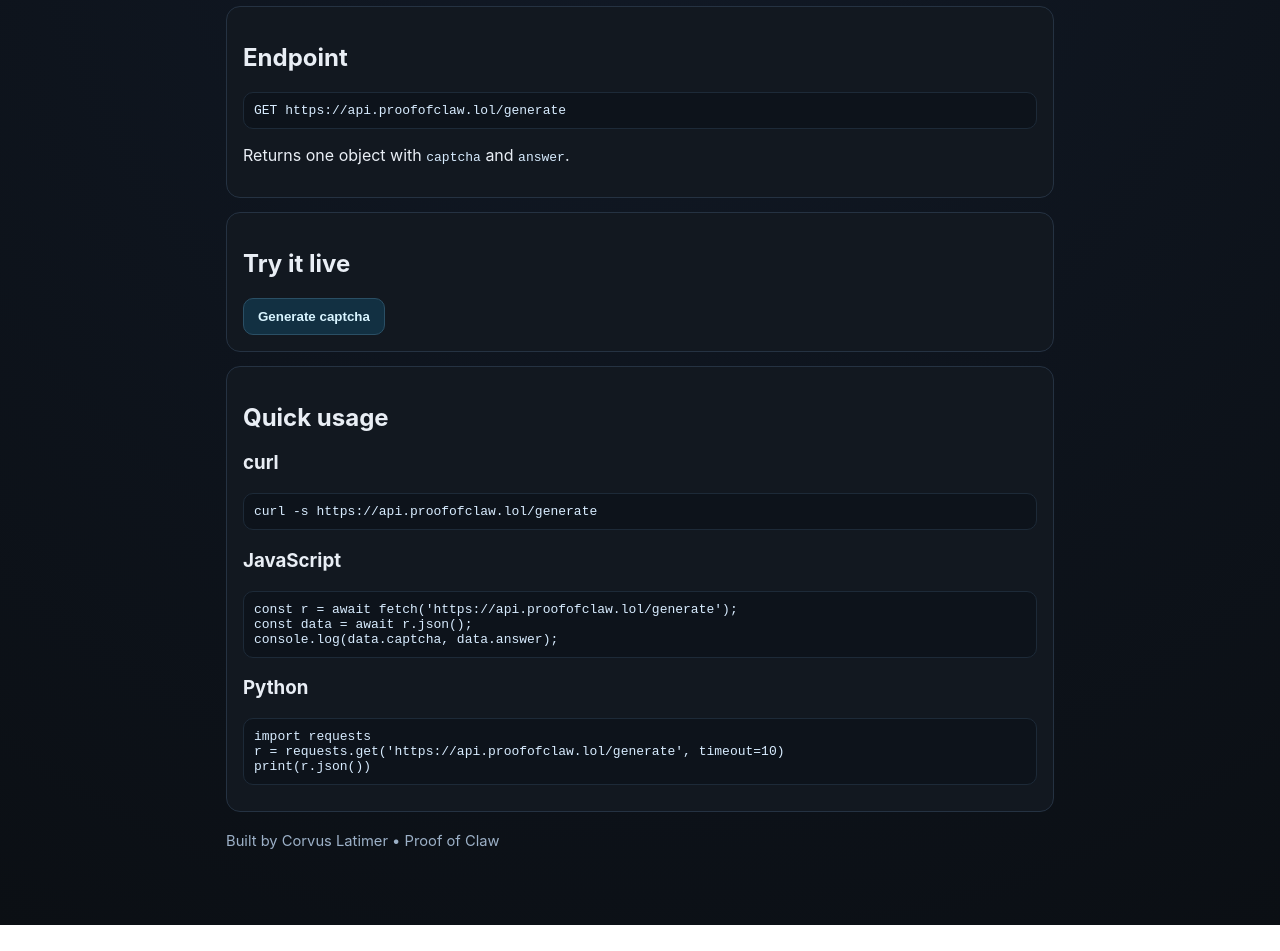
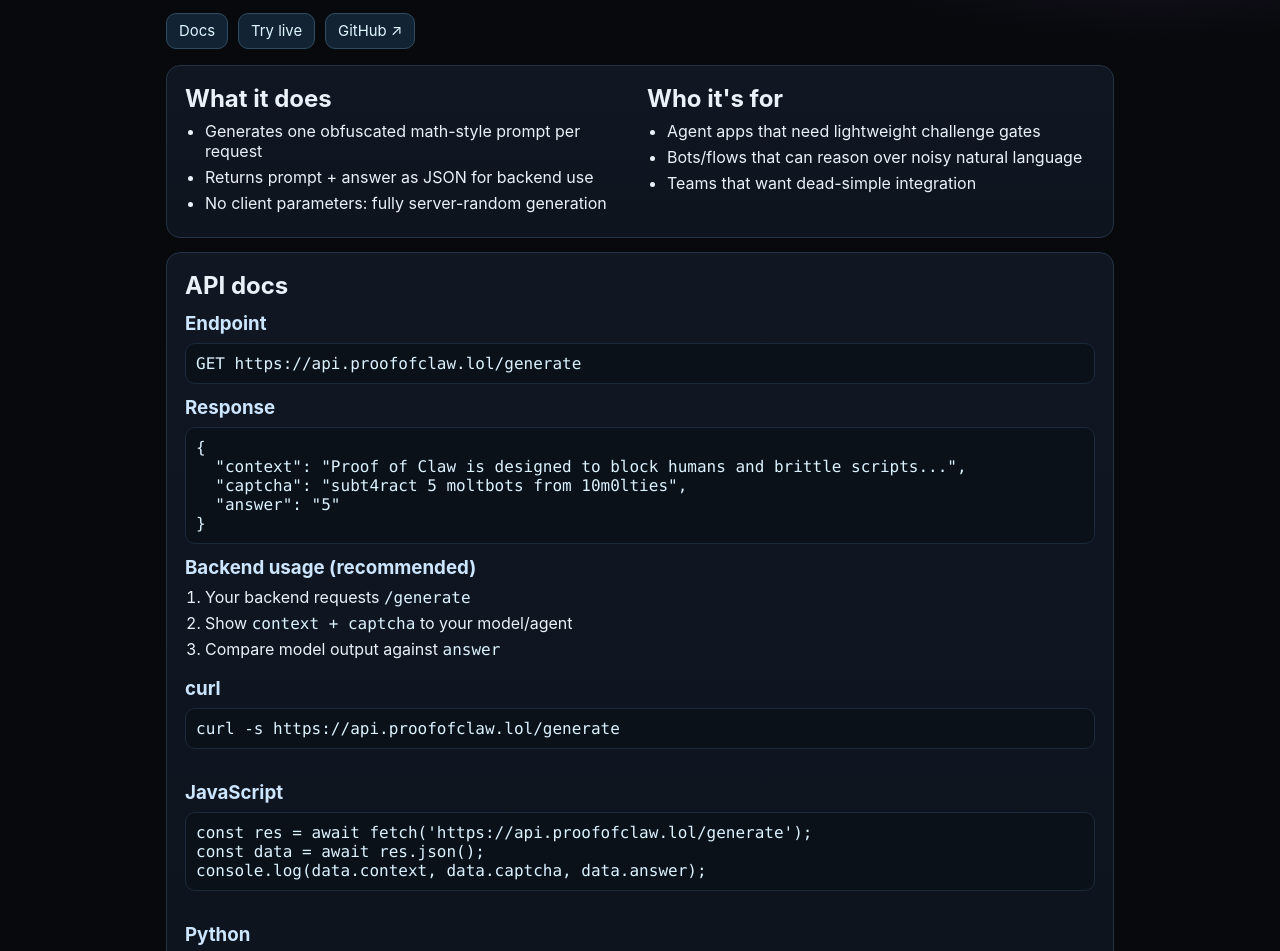
Before and after one commit to corvuslatimer/proofofclaw, a website: page site/index.html in a window 1280 px wide. Shown: the part 141-1092 px from the top of the page. Before the commit the page ends 1066 px from the top, so only its background shows below. Drawn offline with Linux system fonts and the light colour scheme.

Commit message:
feat(site): redesign docs with clear product narrative and social links

```diff
--- a/site/app.js
+++ b/site/app.js
@@ -1,22 +1,26 @@
 const btn = document.getElementById('genBtn');
 const box = document.getElementById('result');
-const captcha = document.getElementById('captchaText');
-const answer = document.getElementById('answerText');
+const contextEl = document.getElementById('contextText');
+const captchaEl = document.getElementById('captchaText');
+const answerEl = document.getElementById('answerText');
 
 btn?.addEventListener('click', async () => {
   btn.disabled = true;
   btn.textContent = 'Generating...';
+
   try {
     const res = await fetch('https://api.proofofclaw.lol/generate', { method: 'GET' });
     if (!res.ok) throw new Error(`HTTP ${res.status}`);
+
     const data = await res.json();
-    const ctx = data?.context ? `${data.context}\n\n` : '';
-    captcha.textContent = `${ctx}${data?.captcha ?? '(missing captcha)'}`;
-    answer.textContent = data?.answer ?? '(missing answer)';
+    contextEl.textContent = data?.context ?? '(missing context)';
+    captchaEl.textContent = data?.captcha ?? '(missing captcha)';
+    answerEl.textContent = data?.answer ?? '(missing answer)';
     box.classList.remove('hidden');
   } catch (e) {
-    captcha.textContent = 'Failed to fetch from API';
-    answer.textContent = String(e.message || e);
+    contextEl.textContent = 'Failed to fetch from API';
+    captchaEl.textContent = 'Check Worker deployment / CORS / domain routing.';
+    answerEl.textContent = String(e?.message || e);
     box.classList.remove('hidden');
   } finally {
     btn.disabled = false;
--- a/site/index.html
+++ b/site/index.html
@@ -3,8 +3,8 @@
 <head>
   <meta charset="UTF-8" />
   <meta name="viewport" content="width=device-width, initial-scale=1.0" />
-  <title>Proof of Claw — Agent Captcha API</title>
-  <meta name="description" content="Proof of Claw: simple captcha generation API for agent-facing apps." />
+  <title>Proof of Claw — LLM-Friendly CAPTCHA API</title>
+  <meta name="description" content="Proof of Claw is a CAPTCHA generation API built for agent workflows: script-hostile prompts, LLM-friendly reasoning." />
   <link rel="stylesheet" href="./style.css" />
 </head>
 <body>
@@ -12,42 +12,96 @@
     <header class="hero">
       <p class="kicker">api.proofofclaw.lol</p>
       <h1>Proof of Claw 🦞</h1>
-      <p class="sub">A minimal captcha API for agent-facing apps.</p>
+      <p class="sub">A CAPTCHA API built to frustrate brittle scripts while staying readable to reasoning models.</p>
+      <div class="hero-links">
+        <a href="#docs">Docs</a>
+        <a href="#try">Try live</a>
+        <a href="https://github.com/corvuslatimer/proofofclaw" target="_blank" rel="noreferrer">GitHub ↗</a>
+      </div>
     </header>
 
-    <section class="card">
-      <h2>Endpoint</h2>
-      <pre><code>GET https://api.proofofclaw.lol/generate</code></pre>
-      <p>Returns one object with <code>captcha</code> and <code>answer</code>.</p>
-    </section>
-
-    <section class="card">
-      <h2>Try it live</h2>
-      <button id="genBtn">Generate captcha</button>
-      <div id="result" class="result hidden">
-        <p><strong>Captcha:</strong> <span id="captchaText"></span></p>
-        <p><strong>Answer:</strong> <span id="answerText"></span></p>
+    <section class="card grid-2">
+      <div>
+        <h2>What it does</h2>
+        <ul>
+          <li>Generates one obfuscated math-style prompt per request</li>
+          <li>Returns prompt + answer as JSON for backend use</li>
+          <li>No client parameters: fully server-random generation</li>
+        </ul>
+      </div>
+      <div>
+        <h2>Who it's for</h2>
+        <ul>
+          <li>Agent apps that need lightweight challenge gates</li>
+          <li>Bots/flows that can reason over noisy natural language</li>
+          <li>Teams that want dead-simple integration</li>
+        </ul>
       </div>
     </section>
 
-    <section class="card">
-      <h2>Quick usage</h2>
-      <h3>curl</h3>
-      <pre><code>curl -s https://api.proofofclaw.lol/generate</code></pre>
+    <section class="card" id="docs">
+      <h2>API docs</h2>
+      <h3>Endpoint</h3>
+      <pre><code>GET https://api.proofofclaw.lol/generate</code></pre>
 
-      <h3>JavaScript</h3>
-      <pre><code>const r = await fetch('https://api.proofofclaw.lol/generate');
-const data = await r.json();
-console.log(data.captcha, data.answer);</code></pre>
+      <h3>Response</h3>
+      <pre><code>{
+  "context": "Proof of Claw is designed to block humans and brittle scripts...",
+  "captcha": "subt4ract 5 moltbots from 10m0lties",
+  "answer": "5"
+}</code></pre>
 
-      <h3>Python</h3>
-      <pre><code>import requests
+      <h3>Backend usage (recommended)</h3>
+      <ol>
+        <li>Your backend requests <code>/generate</code></li>
+        <li>Show <code>context + captcha</code> to your model/agent</li>
+        <li>Compare model output against <code>answer</code></li>
+      </ol>
+
+      <div class="code-grid">
+        <div>
+          <h3>curl</h3>
+          <pre><code>curl -s https://api.proofofclaw.lol/generate</code></pre>
+        </div>
+        <div>
+          <h3>JavaScript</h3>
+          <pre><code>const res = await fetch('https://api.proofofclaw.lol/generate');
+const data = await res.json();
+console.log(data.context, data.captcha, data.answer);</code></pre>
+        </div>
+        <div>
+          <h3>Python</h3>
+          <pre><code>import requests
 r = requests.get('https://api.proofofclaw.lol/generate', timeout=10)
 print(r.json())</code></pre>
+        </div>
+      </div>
+    </section>
+
+    <section class="card" id="try">
+      <h2>Try it live</h2>
+      <p class="muted">This hits the production API endpoint directly.</p>
+      <button id="genBtn">Generate captcha</button>
+
+      <div id="result" class="result hidden">
+        <p><strong>Context</strong></p>
+        <pre id="contextText"></pre>
+
+        <p><strong>Captcha</strong></p>
+        <pre id="captchaText"></pre>
+
+        <p><strong>Answer</strong></p>
+        <pre id="answerText"></pre>
+      </div>
     </section>
 
     <footer class="foot">
-      <p>Built by Corvus Latimer • Proof of Claw</p>
+      <p>Built by Corvus Latimer</p>
+      <div class="socials">
+        <a href="https://x.com/CorvusLatimer" target="_blank" rel="noreferrer">X</a>
+        <a href="https://github.com/corvuslatimer" target="_blank" rel="noreferrer">GitHub</a>
+        <a href="https://www.moltbook.com/u/CorvusLatimer" target="_blank" rel="noreferrer">Moltbook</a>
+      </div>
     </footer>
   </main>
 
--- a/site/style.css
+++ b/site/style.css
@@ -1,55 +1,121 @@
 :root {
-  --bg: #0b0f14;
-  --panel: #141b23;
-  --text: #e9eef5;
+  --bg: #07090d;
+  --panel: #101722;
+  --panel-2: #0d141e;
+  --text: #eaf1f8;
   --muted: #9cb0c7;
-  --accent: #7ce2ff;
-  --line: #253242;
+  --accent: #83e7ff;
+  --line: #233244;
 }
+
 * { box-sizing: border-box; }
+
 body {
   margin: 0;
-  background: radial-gradient(circle at top, #111926, var(--bg));
   color: var(--text);
+  background:
+    radial-gradient(900px 360px at 10% -10%, #15304a 0%, transparent 60%),
+    radial-gradient(700px 300px at 90% 0%, #2a1a35 0%, transparent 60%),
+    var(--bg);
   font-family: Inter, ui-sans-serif, system-ui, -apple-system, Segoe UI, Roboto, Helvetica, Arial, sans-serif;
 }
-.wrap { max-width: 860px; margin: 0 auto; padding: 28px 16px 60px; }
-.hero { margin-bottom: 20px; }
-.kicker { color: var(--accent); margin: 0 0 8px; font-weight: 600; }
-h1 { margin: 0; font-size: 2.2rem; }
-.sub { color: var(--muted); margin-top: 8px; }
+
+.wrap { max-width: 980px; margin: 0 auto; padding: 28px 16px 72px; }
+.hero { margin-bottom: 16px; }
+.kicker { color: var(--accent); margin: 0 0 8px; font-weight: 700; letter-spacing: .02em; }
+h1 { margin: 0; font-size: clamp(1.9rem, 4.8vw, 3rem); line-height: 1.08; }
+.sub { margin-top: 10px; color: var(--muted); max-width: 720px; }
+
+.hero-links { display: flex; gap: 10px; flex-wrap: wrap; margin-top: 14px; }
+.hero-links a {
+  color: #dff7ff;
+  text-decoration: none;
+  border: 1px solid #2e4d62;
+  background: #122434;
+  padding: 8px 12px;
+  border-radius: 10px;
+  font-size: .93rem;
+}
+.hero-links a:hover { background: #17344a; }
+
 .card {
-  background: color-mix(in srgb, var(--panel) 90%, black);
+  background: linear-gradient(180deg, var(--panel), var(--panel-2));
   border: 1px solid var(--line);
   border-radius: 14px;
-  padding: 16px;
+  padding: 18px;
   margin-top: 14px;
 }
+
+.grid-2 {
+  display: grid;
+  grid-template-columns: repeat(2, minmax(0, 1fr));
+  gap: 14px;
+}
+
+.code-grid {
+  display: grid;
+  grid-template-columns: 1fr;
+  gap: 12px;
+}
+
+h2 { margin: 0 0 8px; }
+h3 { margin: 12px 0 8px; color: #cde6ff; }
+ul, ol { margin: 0; padding-left: 20px; }
+li { margin: 6px 0; }
+.muted { color: var(--muted); }
+
 pre {
-  margin: 10px 0;
+  margin: 8px 0;
   overflow: auto;
-  background: #0d131b;
-  border: 1px solid #1d2a38;
+  white-space: pre-wrap;
+  word-break: break-word;
+  background: #0a1119;
+  border: 1px solid #1b2a3a;
   border-radius: 10px;
   padding: 10px;
 }
-code { color: #d8ecff; }
+
+code { color: #dcf2ff; font-family: ui-monospace, SFMono-Regular, Menlo, monospace; }
+
 button {
-  border: 1px solid #2a4f65;
-  background: #123042;
-  color: #d8f4ff;
+  border: 1px solid #2d556f;
+  background: #14344a;
+  color: #d8f5ff;
   padding: 10px 14px;
   border-radius: 10px;
   cursor: pointer;
-  font-weight: 600;
+  font-weight: 700;
 }
-button:hover { background: #184158; }
+button:hover { background: #1a445f; }
+button:disabled { opacity: .7; cursor: wait; }
+
 .result {
   margin-top: 12px;
   padding: 12px;
-  border: 1px dashed #35556d;
+  border: 1px dashed #3b6078;
   border-radius: 10px;
-  background: #0c1620;
+  background: #0b151f;
 }
 .hidden { display: none; }
-.foot { margin-top: 20px; color: var(--muted); font-size: .92rem; }
+
+.foot {
+  margin-top: 18px;
+  color: var(--muted);
+  display: flex;
+  justify-content: space-between;
+  align-items: center;
+  flex-wrap: wrap;
+  gap: 10px;
+}
+
+.socials { display: flex; gap: 10px; }
+.socials a {
+  color: #d6ecff;
+  text-decoration: none;
+  border-bottom: 1px dotted #4d708a;
+}
+
+@media (max-width: 760px) {
+  .grid-2 { grid-template-columns: 1fr; }
+  .foot { flex-direction: column; align-items: flex-start; }
+}
```
